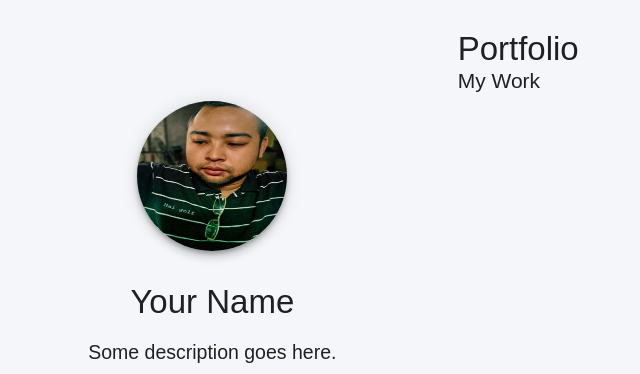
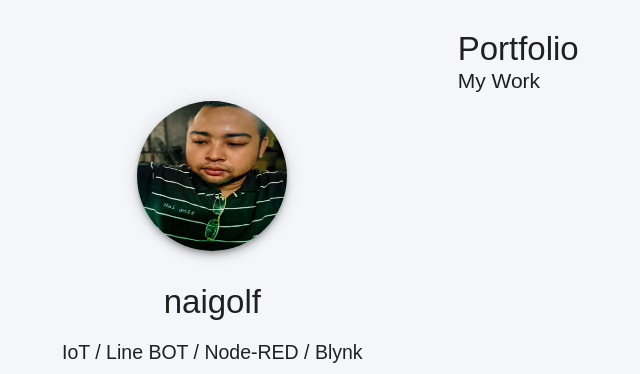
Before and after one commit to naigolf/site, a plain HTML site: page index.html in a window 1280 px wide. Shown: the top 374 px of the page, without its empty margins (1-641 px from the left). Drawn offline with nearby package versions, Linux system fonts and the light colour scheme; no server answers; a web font is replaced by a local one.

Commit message:
Update index.html

```diff
--- a/index.html
+++ b/index.html
@@ -25,8 +25,8 @@
             <div id="profileColumn" class="col s12 l4 center">
                 <img id="profileImage" src="images/profile.jpg" class="z-depth-3 circle responsive-img" />
 
-                <h2 id="heroName" class="center-align">Your Name</h2>
-                <h4 id="description" class="center-align">Some description goes here.</h4>
+                <h2 id="heroName" class="center-align">naigolf</h2>
+                <h4 id="description" class="center-align">IoT / Line BOT / Node-RED / Blynk</h4>
 
                 <div id="socialLinkSection">
                     <section class="tab">
```
